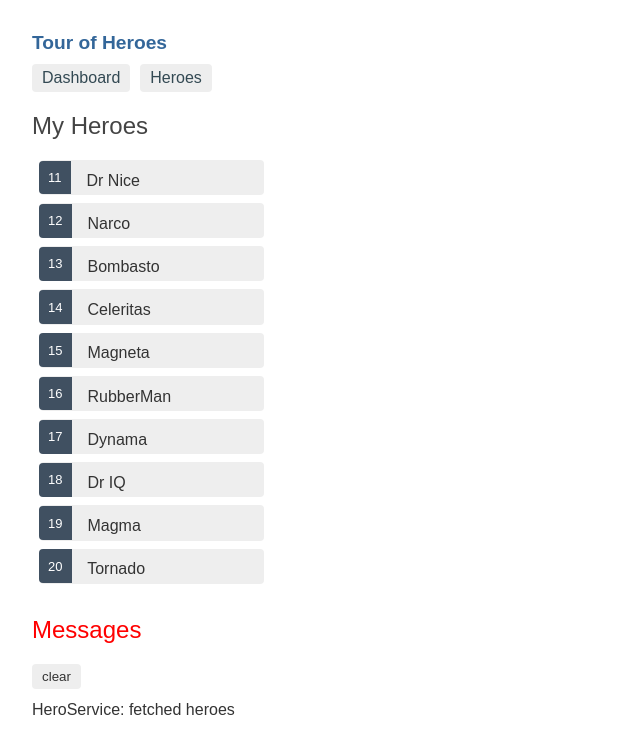
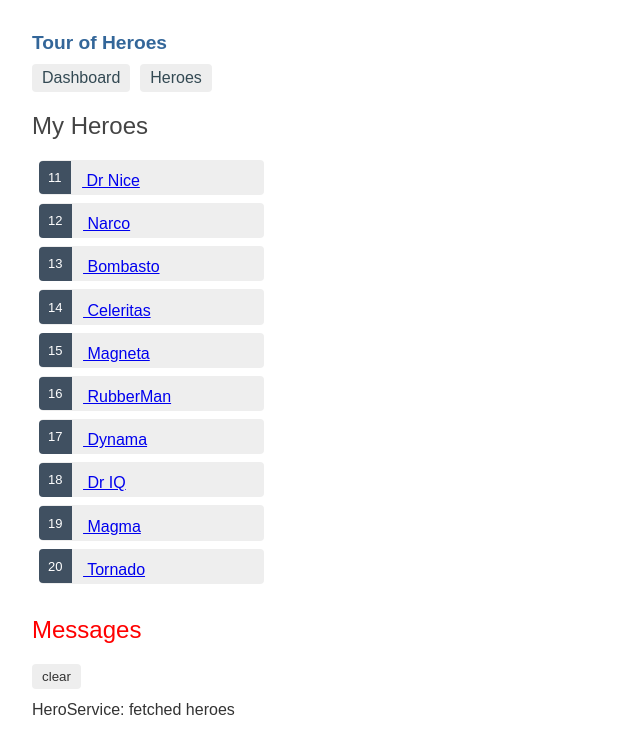
Before and after one commit to bananno/angular-tour-of-heroes, an Angular app: page /heroes in a window 1280 px wide. Shown: the top 754 px of the page, without its empty margins (0-640 px from the left). Built offline with nearby package versions, Linux system fonts and the light colour scheme.

Commit message:
Move hero details component to its own route; change click event into a hyperlink

```diff
--- a/src/app/app-routing.module.ts
+++ b/src/app/app-routing.module.ts
@@ -2,11 +2,13 @@
 import { RouterModule, Routes } from '@angular/router';
 import { DashboardComponent } from './dashboard/dashboard.component';
 import { HeroesComponent } from './heroes/heroes.component';
+import { HeroDetailComponent }  from './hero-detail/hero-detail.component';
 
 const routes: Routes = [
   { path: '', redirectTo: '/dashboard', pathMatch: 'full' },
   { path: 'heroes', component: HeroesComponent },
-  { path: 'dashboard', component: DashboardComponent }
+  { path: 'dashboard', component: DashboardComponent },
+  { path: 'detail/:id', component: HeroDetailComponent },
 ];
 
 @NgModule({
--- a/src/app/dashboard/dashboard.component.html
+++ b/src/app/dashboard/dashboard.component.html
@@ -1,9 +1,8 @@
 <h3>Top Heroes</h3>
 
-<div class="grid grid-pad">
-  <a *ngFor="let hero of heroes" class="col-1-4">
-    <div class="module hero">
-      <h4>{{hero.name}}</h4>
-    </div>
-  </a>
-</div>
+<a *ngFor="let hero of heroes" class="col-1-4"
+    routerLink="/detail/{{hero.id}}">
+  <div class="module hero">
+    <h4>{{hero.name}}</h4>
+  </div>
+</a>
--- a/src/app/heroes/heroes.component.html
+++ b/src/app/heroes/heroes.component.html
@@ -1,11 +1,9 @@
 <h2>My Heroes</h2>
 
 <ul class="heroes">
-  <li *ngFor="let hero of heroes"
-      [class.selected]="hero === selectedHero"
-      (click)="onSelect(hero)">
-    <span class="badge">{{hero.id}}</span> {{hero.name}}
+  <li *ngFor="let hero of heroes">
+    <a routerLink="/detail/{{hero.id}}">
+      <span class="badge">{{hero.id}}</span> {{hero.name}}
+    </a>
   </li>
 </ul>
-
-<app-hero-detail [hero]="selectedHero"></app-hero-detail>
```
